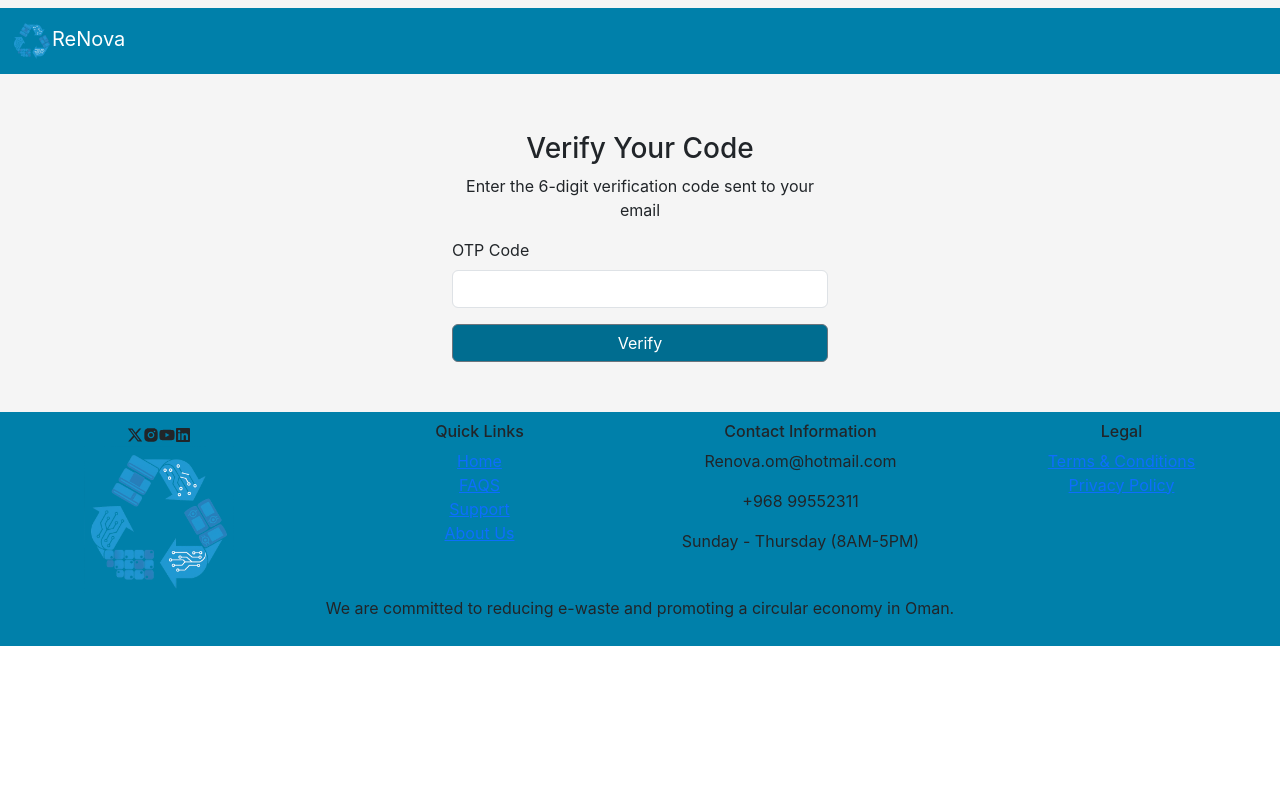
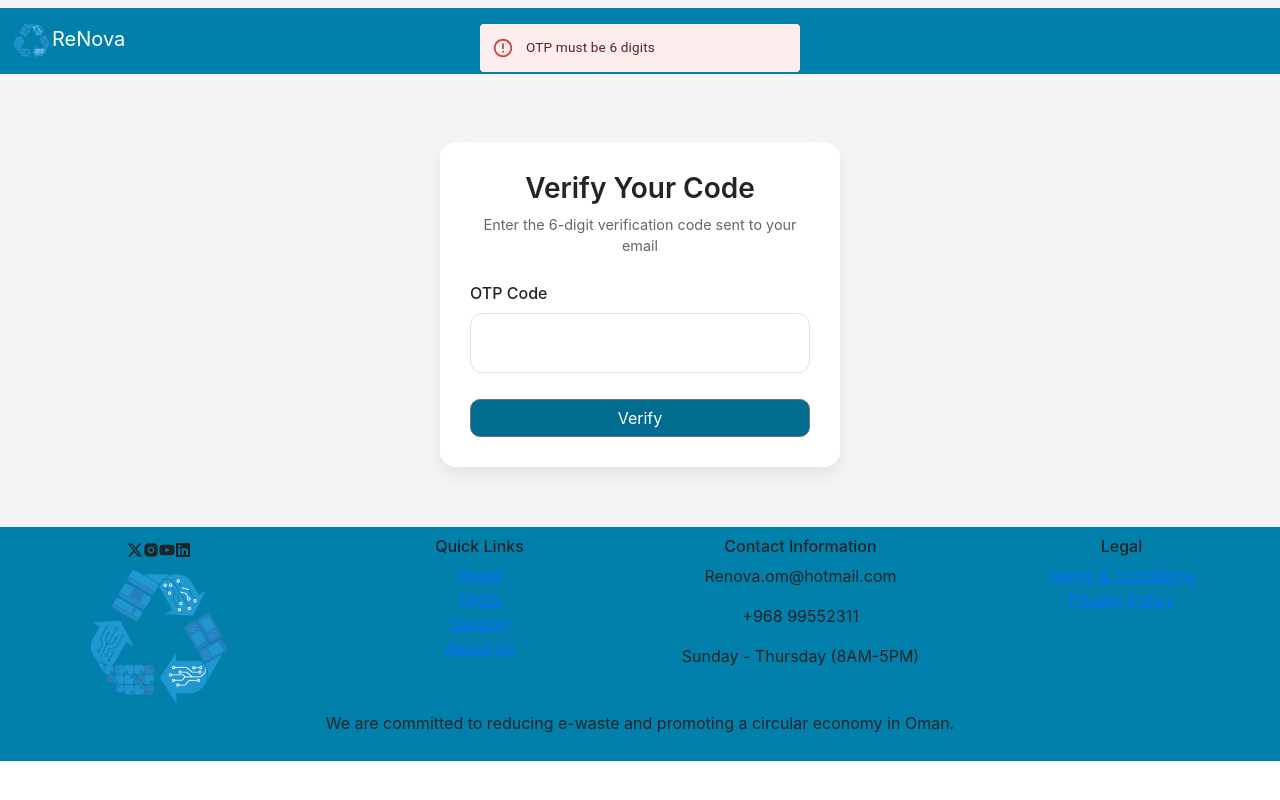
Before and after one commit to razanalraiisi/Renova, a React (Create React App) app in the folder client/: page /VerifyOtp in a window 1280 px wide. Both pictures are taken after a click on the button "Verify". Built offline with nearby package versions, Linux system fonts and the light colour scheme; no server answers; the HTML template or start-up script is replaced by a standard one.

Commit message:
added validations for the reset password fields + messeges

```diff
--- a/client/src/components/ForgetPassword.js
+++ b/client/src/components/ForgetPassword.js
@@ -4,18 +4,50 @@ import { useState } from "react";
 import { useNavigate } from "react-router-dom";
 import axios from "axios";
 import { MdOutlineAttachEmail } from "react-icons/md";
+import * as yup from "yup";
+import { Snackbar, Alert } from "@mui/material";
+
+const emailSchema = yup.object().shape({
+  email: yup
+    .string()
+    .required("Email is required")
+    .email("Invalid email format"),
+});
 
 const ForgetPassword = () => {
   const [email, setEmail] = useState("");
   const navigate = useNavigate();
 
+  const [snackbar, setSnackbar] = useState({
+    open: false,
+    message: "",
+    severity: "success",
+  });
+
   const requestOTP = async (e) => {
     e.preventDefault();
+
     try {
+      await emailSchema.validate({ email });
+
       await axios.post("http://localhost:5000/forgot-password", { email });
-      navigate("/VerifyOtp", { state: { email } });
+
+      setSnackbar({
+        open: true,
+        message: "Reset email sent successfully!",
+        severity: "success",
+      });
+
+      setTimeout(() => {
+        navigate("/VerifyOtp", { state: { email } });
+      }, 1800);
+
     } catch (err) {
-      alert("Email not found");
+      setSnackbar({
+        open: true,
+        message: err.message || "Email not found",
+        severity: "error",
+      });
     }
   };
 
@@ -48,7 +80,6 @@ const ForgetPassword = () => {
                   placeholder="Enter your email"
                   value={email}
                   onChange={(e) => setEmail(e.target.value)}
-                  required
                 />
               </FormGroup>
 
@@ -65,6 +96,24 @@ const ForgetPassword = () => {
           </Col>
         </Row>
       </Container>
+
+      <Snackbar
+        open={snackbar.open}
+        autoHideDuration={3000}
+        onClose={() => setSnackbar({ ...snackbar, open: false })}
+        anchorOrigin={{ vertical: "top", horizontal: "center" }}
+      >
+        <Alert
+          severity={snackbar.severity}
+          sx={{
+            width: "320px",
+            fontSize: "0.85rem",
+            padding: "6px 12px"
+          }}
+        >
+          {snackbar.message}
+        </Alert>
+      </Snackbar>
     </>
   );
 };
--- a/client/src/components/ResetPass.js
+++ b/client/src/components/ResetPass.js
@@ -1,36 +1,75 @@
-import { Container, Row, Col, FormGroup, Label, Button, Navbar, NavbarBrand } from "reactstrap";
+import { Container, Row, Col, FormGroup, Label, Button, Navbar, NavbarBrand, InputGroup, InputGroupText, Input } from "reactstrap";
 import logo from "../assets/logo.png";
 import { useState } from "react";
 import { useNavigate, useLocation } from "react-router-dom";
 import axios from "axios";
 import { TbLockPassword } from "react-icons/tb";
+import { FaEye, FaEyeSlash } from "react-icons/fa";
+import * as yup from "yup";
+import { Snackbar, Alert } from "@mui/material";
+
+const passwordSchema = yup.object().shape({
+  password: yup
+    .string()
+    .required("Password is required")
+    .min(4, "Minimum 4 characters")
+    .max(10, "Maximum 10 characters")
+    .matches(/[A-Z]/, "Must contain at least one uppercase letter")
+    .matches(/\d/, "Must contain at least one number")
+    .matches(/[!@#$%^&*(),.?":{}|<>]/, "Must contain one special character"),
+});
 
 const ResetPassword = () => {
   const [password, setPassword] = useState("");
   const [confirmPassword, setConfirmPassword] = useState("");
+  const [showPassword, setShowPassword] = useState(false);
+  const [showConfirm, setShowConfirm] = useState(false);
 
   const navigate = useNavigate();
   const location = useLocation();
   const email = location.state?.email;
 
+  const [snackbar, setSnackbar] = useState({
+    open: false,
+    message: "",
+    severity: "success",
+  });
+
   const resetPassword = async (e) => {
     e.preventDefault();
 
+    try {
+      await passwordSchema.validate({ password });
+
       if (password !== confirmPassword) {
-      alert("Passwords do not match");
-      return;
+        throw new Error("Passwords do not match");
       }
 
-    try {
+      // Backend MUST check if new password equals old password
       await axios.post("http://localhost:5000/reset-password", {
         email,
         newPassword: password,
       });
 
-      alert("Password reset successfully");
+      setSnackbar({
+        open: true,
+        message: "Password reset successfully!",
+        severity: "success",
+      });
+
+      setTimeout(() => {
         navigate("/login");
+      }, 1500);
+
     } catch (err) {
-      alert("Failed to reset password");
+      setSnackbar({
+        open: true,
+        message:
+          err.response?.data?.message ||
+          err.message ||
+          "Failed to reset password",
+        severity: "error",
+      });
     }
   };
 
@@ -55,28 +94,42 @@ const ResetPassword = () => {
                 </p>
               </div>
 
+              {/* New Password */}
               <FormGroup>
                 <TbLockPassword /> <Label>New Password</Label>
-                <input
-                  type="password"
-                  className="form-control"
+                <InputGroup>
+                  <Input
+                    type={showPassword ? "text" : "password"}
                     placeholder="New password"
                     value={password}
                     onChange={(e) => setPassword(e.target.value)}
-                  required
                   />
+                  <InputGroupText
+                    style={{ cursor: "pointer" }}
+                    onClick={() => setShowPassword(!showPassword)}
+                  >
+                    {showPassword ? <FaEyeSlash /> : <FaEye />}
+                  </InputGroupText>
+                </InputGroup>
               </FormGroup>
 
+              {/* Confirm Password */}
               <FormGroup>
                 <TbLockPassword /> <Label>Confirm Password</Label>
-                <input
-                  type="password"
-                  className="form-control"
+                <InputGroup>
+                  <Input
+                    type={showConfirm ? "text" : "password"}
                     placeholder="Confirm new password"
                     value={confirmPassword}
                     onChange={(e) => setConfirmPassword(e.target.value)}
-                  required
                   />
+                  <InputGroupText
+                    style={{ cursor: "pointer" }}
+                    onClick={() => setShowConfirm(!showConfirm)}
+                  >
+                    {showConfirm ? <FaEyeSlash /> : <FaEye />}
+                  </InputGroupText>
+                </InputGroup>
               </FormGroup>
 
               <FormGroup className="d-flex justify-content-between mt-4">
@@ -92,6 +145,24 @@ const ResetPassword = () => {
           </Col>
         </Row>
       </Container>
+
+      <Snackbar
+        open={snackbar.open}
+        autoHideDuration={3000}
+        onClose={() => setSnackbar({ ...snackbar, open: false })}
+        anchorOrigin={{ vertical: "top", horizontal: "center" }}
+      >
+        <Alert
+          severity={snackbar.severity}
+          sx={{
+            width: "320px",
+            fontSize: "0.85rem",
+            padding: "6px 12px",
+          }}
+        >
+          {snackbar.message}
+        </Alert>
+      </Snackbar>
     </>
   );
 };
--- a/client/src/components/VerifyOtp.js
+++ b/client/src/components/VerifyOtp.js
@@ -1,6 +1,7 @@
 import React, { useState } from "react";
 import axios from "axios";
 import { Button, FormGroup, Label, Input, Navbar, NavbarBrand } from "reactstrap";
+import { Snackbar, Alert } from "@mui/material";
 import logo from "../assets/logo.png";
 import { useNavigate, useLocation } from "react-router-dom";
 
@@ -9,14 +10,38 @@ const VerifyOtp = () => {
   const navigate = useNavigate();
   const location = useLocation();
 
-  const email = location.state?.email; // passed from ForgetPassword.js
+  const email = location.state?.email;
+
+  const [snackbar, setSnackbar] = useState({
+    open: false,
+    message: "",
+    severity: "success",
+  });
 
   const handleVerify = async () => {
     try {
+      if (otp.length !== 6) {
+        throw new Error("OTP must be 6 digits");
+      }
+
       await axios.post("http://localhost:5000/verify-otp", { email, otp });
-      navigate("/ResetPassword", { state: { email } });
+
+      setSnackbar({
+        open: true,
+        message: "OTP verified successfully!",
+        severity: "success",
+      });
+
+      setTimeout(() => {
+        navigate("/ResetPassword", { state: { email } });
+      }, 1500);
+
     } catch (err) {
-      alert("Invalid or expired OTP");
+      setSnackbar({
+        open: true,
+        message: err.response?.data?.message || err.message || "Invalid or expired OTP",
+        severity: "error",
+      });
     }
   };
 
@@ -29,27 +54,74 @@ const VerifyOtp = () => {
         </NavbarBrand>
       </Navbar>
 
-      <div style={{ width: "400px", margin: "50px auto" }}>
-        <h3 className="text-center">Verify Your Code</h3>
-        <p className="text-center">Enter the 6-digit verification code sent to your email</p>
+      <div
+        style={{
+          width: "400px",
+          margin: "60px auto",
+          padding: "30px",
+          borderRadius: "16px",
+          boxShadow: "0 8px 20px rgba(0,0,0,0.08)",
+          backgroundColor: "white",
+        }}
+      >
+        <h3 className="text-center" style={{ fontWeight: "600" }}>
+          Verify Your Code
+        </h3>
 
-        <FormGroup>
-          <Label>OTP Code</Label>
+        <p className="text-center mt-2" style={{ fontSize: "0.9rem", color: "#666" }}>
+          Enter the 6-digit verification code sent to your email
+        </p>
+
+        <FormGroup className="mt-4">
+          <Label style={{ fontWeight: "500" }}>OTP Code</Label>
           <Input
             type="text"
             maxLength="6"
             value={otp}
-            onChange={(e) => setOtp(e.target.value)}
+            onChange={(e) => {
+              const value = e.target.value.replace(/\D/g, "");
+              setOtp(value);
+            }}
+            style={{
+              textAlign: "center",
+              fontSize: "1.5rem",
+              letterSpacing: "10px",
+              height: "60px",
+              borderRadius: "12px",
+            }}
           />
         </FormGroup>
 
         <Button
-          style={{ backgroundColor: "#006D90", width: "100%" }}
+          style={{
+            backgroundColor: "#006D90",
+            width: "100%",
+            marginTop: "10px",
+            borderRadius: "10px",
+          }}
           onClick={handleVerify}
         >
           Verify
         </Button>
       </div>
+
+      <Snackbar
+        open={snackbar.open}
+        autoHideDuration={3000}
+        onClose={() => setSnackbar({ ...snackbar, open: false })}
+        anchorOrigin={{ vertical: "top", horizontal: "center" }}
+      >
+        <Alert
+          severity={snackbar.severity}
+          sx={{
+            width: "320px",
+            fontSize: "0.85rem",
+            padding: "6px 12px",
+          }}
+        >
+          {snackbar.message}
+        </Alert>
+      </Snackbar>
     </>
   );
 };
```
Also changed, not shown: 1 other file (tests, documents, lock files or other folders). Lines whose indentation alone changed are shown as unchanged.
